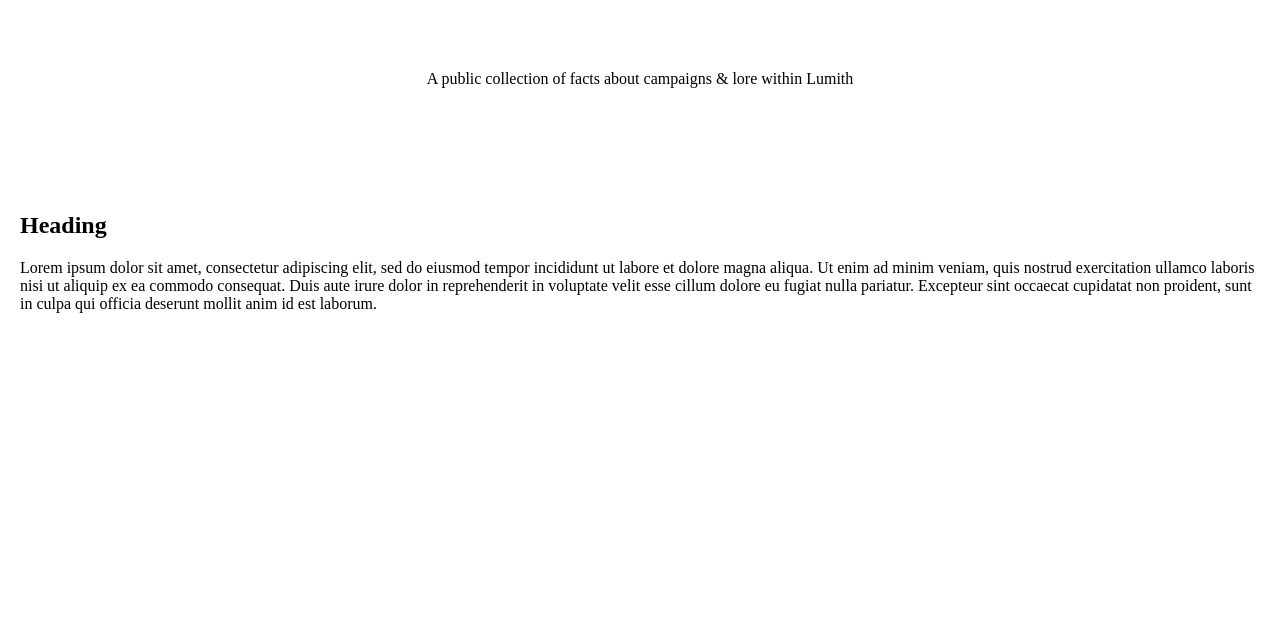
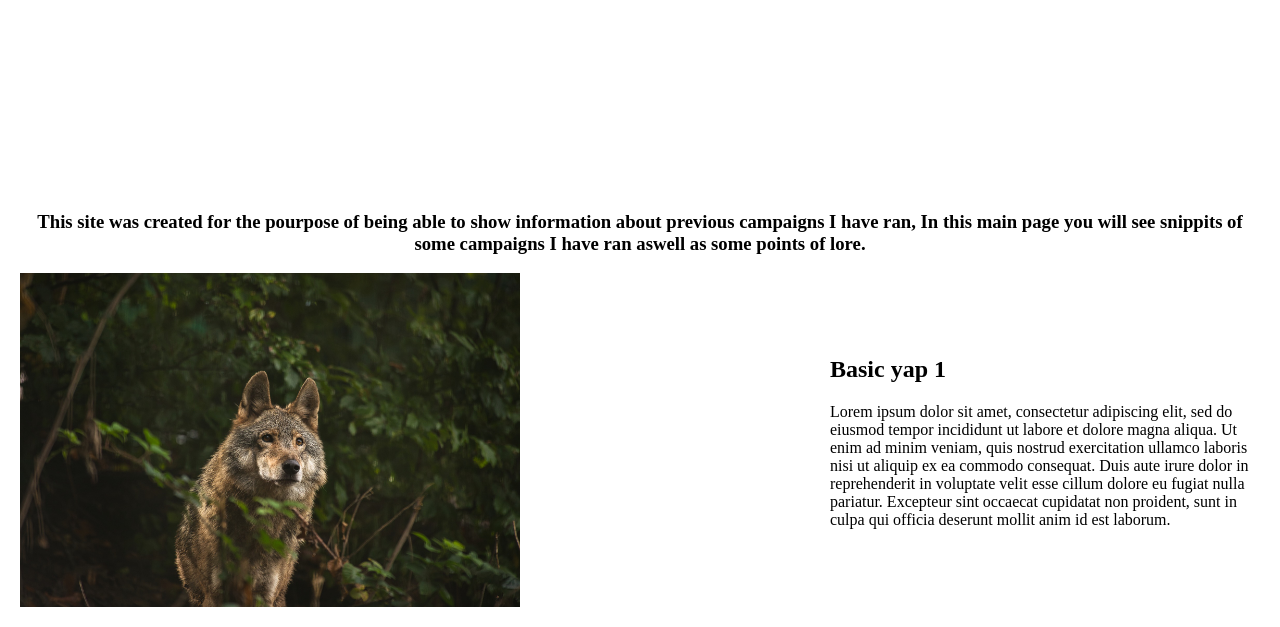
Before and after one commit to LachyLizard/LumithRedo, a plain HTML site: page index.html in a window 1280 px wide. Shown: the part 228-855 px from the top of the page. Before the commit the page ends 800 px from the top, so only its background shows below. Drawn offline with Linux system fonts and the light colour scheme; a script that the page names is missing.

Commit message:
Update index.html to fit the banner and begin adding images

```diff
--- a/index.html
+++ b/index.html
@@ -18,16 +18,17 @@
   </nav>
   <div id="image1">
     <h1>Lumith D&D</h1>
-    <p>A public collection of facts about campaigns & lore within Lumith</p>
   </div>
   <section>
-    <h1>Heading</h1>
-    <p>Lorem ipsum dolor sit amet, consectetur adipiscing elit, sed do eiusmod tempor incididunt ut labore et dolore magna aliqua. Ut enim ad minim veniam, quis nostrud exercitation ullamco laboris nisi ut aliquip ex ea commodo consequat. Duis aute irure dolor in reprehenderit in voluptate velit esse cillum dolore eu fugiat nulla pariatur. Excepteur sint occaecat cupidatat non proident, sunt in culpa qui officia deserunt mollit anim id est laborum.</p>
-  </section>
-  <div id="image2"></div>
-  <section></section>
-  <div id="image3"></div>
-  <section></section>
-  <footer></footer>
+    <h3>This site was created for the pourpose of being able to show information about previous campaigns I have ran, In this main page you will see snippits of some campaigns I have ran aswell as some points of lore.</h1>
+    <p></p>
+    <div class="one">
+      <img src="images/Blue.jpg" alt="A map of Two islands with smaller islands around">
+      <div class="oneText">
+        <h1>Basic yap 1</h1>
+        <p>Lorem ipsum dolor sit amet, consectetur adipiscing elit, sed do eiusmod tempor incididunt ut labore et dolore magna aliqua. Ut enim ad minim veniam, quis nostrud exercitation ullamco laboris nisi ut aliquip ex ea commodo consequat. Duis aute irure dolor in reprehenderit in voluptate velit esse cillum dolore eu fugiat nulla pariatur. Excepteur sint occaecat cupidatat non proident, sunt in culpa qui officia deserunt mollit anim id est laborum.</p>
+      </div>
+    </div>
+    <footer></footer>
 </body>
 </html>
```
